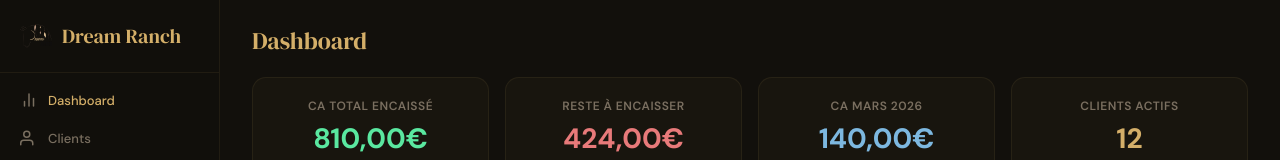
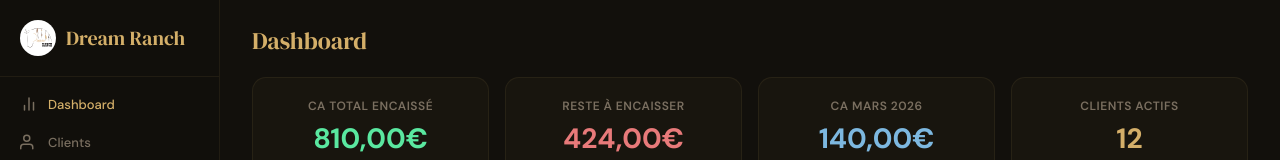
Before and after one commit to YodaDong/dream-ranch-logiciel, a React (Vite) app: page / in a window 1280 px wide. Shown: the top 160 px of the page. Built offline with nearby package versions, Linux system fonts and the light colour scheme.

Commit message:
v3.5.1: Logo fond blanc rond

```diff
--- a/src/components/DesktopApp.jsx
+++ b/src/components/DesktopApp.jsx
@@ -44,7 +44,7 @@ export default function DesktopApp({ctx}){
   return(
     <div style={D.wrap}>
       <aside style={D.side}>
-        <div style={D.logo}><img src="/logo.svg" alt="Dream Ranch" style={{width:32,height:32}}/><span style={D.logoT}>Dream Ranch</span></div>
+        <div style={D.logo}><div style={{width:36,height:36,borderRadius:"50%",background:"white",display:"flex",alignItems:"center",justifyContent:"center",flexShrink:0}}><img src="/logo.svg" alt="Dream Ranch" style={{width:28,height:28}}/></div><span style={D.logoT}>Dream Ranch</span></div>
         {navItems.map(it=>(
           <button key={it.id} onClick={()=>{setTab(it.id);setSelC(null);setSelV(null);}} style={{...D.navIt,color:tab===it.id||(!navItems.find(n=>n.id===tab)&&it.id==="dashboard")?"#d4af69":"#7a6f60",background:tab===it.id?"rgba(212,175,105,.06)":"transparent"}} className="bh">
             <Ico n={it.icon} s={18} c={tab===it.id?"#d4af69":"#7a6f60"}/>{it.label}
```
Also changed, not shown: src/components/MobileApp.jsx (+2 -2 lines), 1 other file (tests, documents, lock files or other folders).
